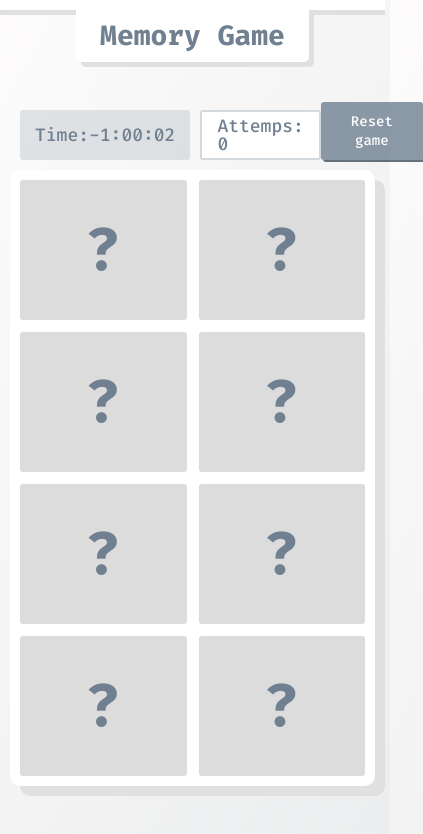
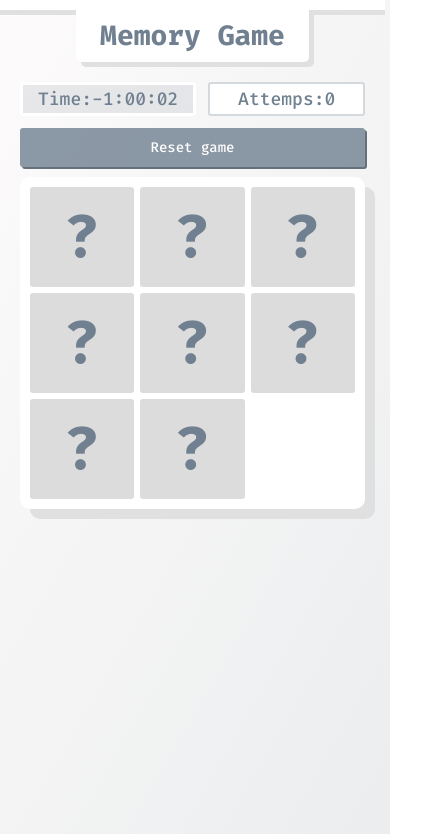
Before and after one commit to Alvaro07/memory-game-js, a website built with webpack: page src/index.html in a window 390 px wide. Both pictures are taken after a click on the button "Easy". Shown: the whole page, 423 px wide, since content can reach past the window. Built offline with nearby package versions, Linux system fonts and the light colour scheme.

Commit message:
Add styles for different breakpoints

```diff
--- a/src/assets/scss/base/_reset.scss
+++ b/src/assets/scss/base/_reset.scss
@@ -48,7 +48,7 @@ table {
 }
 
 *, *:before, *:after {
-  box-sizing: inherit;
+  box-sizing: border-box;
 }
 
 img {
--- a/src/assets/scss/components/_board.scss
+++ b/src/assets/scss/components/_board.scss
@@ -5,7 +5,7 @@
   display: flex;
   place-items: center center;
   flex-direction: column;
-  max-width: 640px;
+  max-width: 670px;
 
   &.is-medium {
     max-width: 820px;
@@ -20,48 +20,76 @@
   }
 
   &__header {
+    width: 100%;
+    padding-bottom: 10px;
+
+    @include mediaTablet {
       display: flex;
       justify-content: space-between;
       align-items: flex-end;
-    width: 100%;
-    padding-bottom: 10px;
+    }
 
     &__data {
-      text-align: left;
+      text-align: center;
       font-size: 1.8rem;
       display: flex;
+      padding-bottom: 12px;
+
+      @include mediaTablet {
+        padding-bottom: 0;
+      }
+
+      .board-time {
+        flex: 1;
+        margin: 0 12px 0 0;
+        padding: 5px 15px;
+        background-color: rgba(slateGrey, .15);
+        border:3px solid white;
+        border-radius: 3px;
+        display: flex;
+        align-items: center;
+        justify-content: center;
+      }
 
       .board-attemps {
+        flex: 1;
         padding: 5px 15px;
         border:2px solid rgba(slateGrey, .3);
         border-radius: 3px;
         background-color: white;
-      }
-
-      .board-time {
-        padding: 5px 15px;
-        background-color: rgba(slateGrey, .2);
-        border-radius: 3px;
         display: flex;
         align-items: center;
-        margin-right: 10px;
+        justify-content: center;
+      }
     }
   }
 }
 
-  &__grid {
+
+.board__grid {
+  --min-card-width: 80px;
+  --board-gap: 6px;
+
   width: 100%;
   display: grid;
-    grid-template-columns: repeat(auto-fit, minmax(150px, 1fr));
-    grid-gap: 12px;
+  grid-template-columns: repeat(auto-fit, minmax(var(--min-card-width), 1fr));
+  grid-gap: var(--board-gap);
 
   background-color: white;
   border: 10px solid white;
   border-radius: 10px;
   box-shadow: 10px 10px 0px #e0e0e0;
 
+  @include mediaTablet {
+    --min-card-width: 120px;
+    --board-gap: 12px;
+  }
+
+  @include mediaDesktop {
+    --min-card-width: 150px;
+  }
+
   &.is-disabled {
     pointer-events: none;
   }
 }
-}
--- a/src/assets/scss/components/_button.scss
+++ b/src/assets/scss/components/_button.scss
@@ -1,7 +1,10 @@
 .c-button {
   --bg-color: #{rgba(SlateGray, .8)};
   --shadow-color: rgba(65, 79, 93, .8);
+  --btn-width: 100%;
 
+  width: var(--btn-width);
+  display: inline-block;
   background-color: var(--bg-color);
   color: white;
   border: none;
@@ -12,6 +15,11 @@
   cursor: pointer;
   transition: .1s all ease-in;
   box-shadow: 2px 2px 0 var(--shadow-color);
+
+
+  @include mediaTablet {
+    --btn-width: auto;
+  }
 
   &:hover {
     --bg-color: SlateGray;
--- a/src/assets/scss/components/_card.scss
+++ b/src/assets/scss/components/_card.scss
@@ -3,10 +3,19 @@
  / Board Card
 /*/
 
+.card {
+  --card-height: 100px;
 
-.card {
-  height: 140px;
+  height: var(--card-height);
   perspective: 600px;
+
+  @include mediaTablet {
+    --card-height: 120px;
+  }
+
+  @include mediaDesktop {
+    --card-height: 140px;
+  }
 
   &__scene {
     height: 100%;
@@ -20,8 +29,6 @@
     }
   }
 
-
-
   &__face {
     position: absolute;
     width: 100%;
@@ -30,7 +37,6 @@
     display: flex;
     align-items: center;
     justify-content: center;
-
 
     font-size: var(--card-font-size);
     text-align: center;
@@ -56,9 +62,19 @@
     &--back {
       --bg-color: SlateGray;
       --card-font-size: 8rem;
+      --card-padding: 20px;
 
       transform: rotateY( 180deg );
       color: white;
+      padding: var(--card-padding);
+
+      @include mediaTablet {
+        --card-padding: 0;
+      }
+
+      svg {
+        max-width: 100%;
+      }
     }
 
     &.is-success {
--- a/src/assets/scss/components/_header.scss
+++ b/src/assets/scss/components/_header.scss
@@ -19,10 +19,12 @@
   }
 
   &__title {
+    --header-margin: 20px;
+
     display: inline-block;
     position: relative;
     padding: 12px 24px;
-    margin-bottom: 40px;
+    margin-bottom: var(--header-margin);
     z-index: 1;
 
     font-weight: 700;
@@ -33,5 +35,9 @@
     border-bottom-left-radius: 5px;
     border-bottom-right-radius: 5px;
     box-shadow: 5px 5px 0px #e0e0e0;
+
+    @include mediaTablet {
+      --header-margin: 40px;
+    }
   }
 }
--- a/src/assets/scss/components/_setup.scss
+++ b/src/assets/scss/components/_setup.scss
@@ -12,8 +12,21 @@
 
   &__title {
     padding-bottom: 20px;
-    font-size: 2.6rem;
+    font-size: 2rem;
     font-weight: 700;
 
+    @include mediaTablet {
+      font-size: 2.6rem;
+    }
+  }
+
+  &__actions {
+    .c-button:not(:last-child) {
+      margin-bottom: 12px;
+
+      @include mediaTablet {
+        margin-bottom: 0;
+      }
+    }
   }
 }
--- a/src/assets/scss/index.scss
+++ b/src/assets/scss/index.scss
@@ -1,3 +1,4 @@
+@import 'settings/mixins';
 @import 'base/reset';
 @import 'base/base';
 @import 'components/header';
--- /dev/null
+++ b/src/assets/scss/settings/_mixins.scss
@@ -0,0 +1,22 @@
+
+/*
+ * Breakpoints
+ */
+
+$tablet: 540px;
+$desktop: 1024px;
+
+/*
+ * Mixins
+ */
+
+ @mixin mediaTablet {
+  @media (min-width: #{$tablet}) {
+    @content;
+  }
+}
+@mixin mediaDesktop {
+  @media (min-width: #{$desktop}) {
+    @content;
+  }
+}
--- a/src/index.html
+++ b/src/index.html
@@ -31,10 +31,12 @@
 
       <section class="level-setup" id="levelSetup">
         <h2 class="level-setup__title">Choose your <span>level</span> game</h2>
-        <button class="c-button c-button--green" data-level="easy">Easy</button>
-        <button class="c-button c-button--blue" data-level="medium">Medium</button>
-        <button class="c-button c-button--red" data-level="hard">Hard</button>
-        <button class="c-button c-button--black" data-level="expert">Expert</button>
+        <div class="level-setup__actions">
+          <button class="c-button c-button--green" data-level="easy">Easy</button>
+          <button class="c-button c-button--blue" data-level="medium">Medium</button>
+          <button class="c-button c-button--red" data-level="hard">Hard</button>
+          <button class="c-button c-button--black" data-level="expert">Expert</button>
+        </div>
       </section>
     </main>
 
--- a/src/js/classes/board.js
+++ b/src/js/classes/board.js
@@ -8,11 +8,12 @@ export default class Board {
     this.firstCard = null
     this.game = game
     this.finish = false
+    this.boardGame = document.getElementById('boardGame')
   }
 
   createBoard () {
     this.items.forEach(e => this.cards.push(new Card(e)))
-    document.getElementById('boardGame').innerHTML = this.cards.map(e => e.template).join('')
+    this.boardGame.innerHTML = this.cards.map(e => e.template).join('')
     this.setBoardSize(this.game.level)
 
     document.querySelectorAll('.card').forEach(e => {
@@ -39,15 +40,14 @@ export default class Board {
         this.checkFinish()
       }, 300)
     } else {
-      const board = document.getElementById('boardGame')
       this.game.setAttemp()
-      board.classList.add('is-disabled')
+      this.boardGame.classList.add('is-disabled')
 
       setTimeout(() => {
         this.backOffCards(name)
         this.backOffCards(this.firstCard)
         this.firstCard = null
-        board.classList.remove('is-disabled')
+        this.boardGame.classList.remove('is-disabled')
       }, 1000)
     }
   }
@@ -73,9 +73,9 @@ export default class Board {
 
   setBoardSize (level) {
     if (level === 'hard') {
-      document.getElementById('boardWrap').classList.add('is-medium')
+      this.game.boardWrap.classList.add('is-medium')
     } else if (level === 'expert') {
-      document.getElementById('boardWrap').classList.add('is-big')
+      this.game.boardWrap.classList.add('is-big')
     }
   }
 }
--- a/src/js/classes/game.js
+++ b/src/js/classes/game.js
@@ -7,6 +7,8 @@ export default class Game {
     this.boardArray = this.setBoardArray()
     this.attemps = 0
     this.level = level
+    this.boardWrap = document.getElementById('boardWrap')
+    this.levelSetup = document.getElementById('levelSetup')
   }
 
   setBoardArray () {
@@ -15,10 +17,9 @@ export default class Game {
 
   startGame () {
     new Board(this.boardArray, this).createBoard()
-
     chronoStart()
-    document.getElementById('boardWrap').classList.remove('is-hidden')
-    document.getElementById('levelSetup').classList.add('is-hidden')
+    this.boardWrap.classList.remove('is-hidden')
+    this.levelSetup.classList.add('is-hidden')
   }
 
   resetGame () {
@@ -27,13 +28,11 @@ export default class Game {
       e.classList.remove('is-flipped')
     })
 
-    this.setAttemp(true)
-
     setTimeout(() => {
-      const boardWrap = document.getElementById('boardWrap')
-      boardWrap.classList.add('is-hidden')
-      boardWrap.classList.remove('is-big', 'is-medium')
-      document.getElementById('levelSetup').classList.remove('is-hidden')
+      this.setAttemp(true)
+      this.boardWrap.classList.add('is-hidden')
+      this.boardWrap.classList.remove('is-big', 'is-medium')
+      this.levelSetup.classList.remove('is-hidden')
       chronoReset()
     }, flipsCards.length ? 500 : 0)
   }
```
Lines whose indentation alone changed are shown as unchanged.
